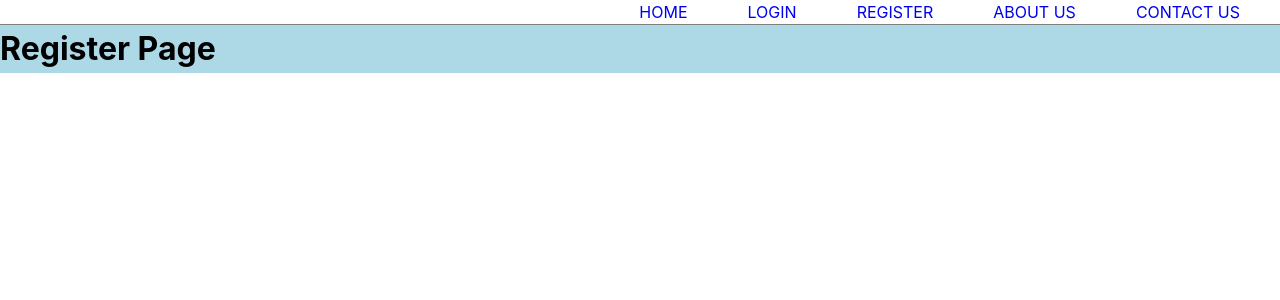
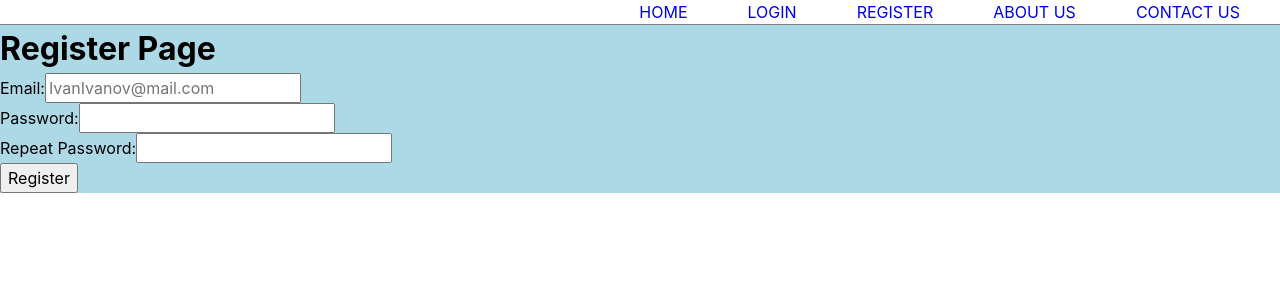
Before and after one commit to Marian9364/VIntage-Army, a React (Create React App) app: page /register in a window 1280 px wide. Shown: the top 300 px of the page. Built offline with nearby package versions, Linux system fonts and the light colour scheme; a web font is replaced by a local one.

Commit message:
register page configurations
register page form added

```diff
--- a/src/components/header/Header.js
+++ b/src/components/header/Header.js
@@ -4,7 +4,7 @@ import styles from "./Header.module.css";
 import "../../reset.css"
 
 export const Header = () => {
-    return (<navbar>
+    return (<nav>
     <ul className={styles.header} role="list">
         <li className={styles.headerLinks}><Link to="/" className={`${styles.headerLinkElement} ${styles.home}`}>Home</Link></li>
         <li className={styles.headerLinks}><Link to="/login" className={styles.headerLinkElement}>Login</Link></li>
@@ -12,6 +12,6 @@ export const Header = () => {
         <li className={styles.headerLinks}><Link to="/about" className={styles.headerLinkElement}>About Us</Link></li>
         <li className={styles.headerLinks}><Link to="/contact" className={styles.headerLinkElement}>Contact Us</Link></li>
     </ul>
-    </navbar>)
+    </nav>)
 
 }
--- a/src/components/register-page/RegisterPage.js
+++ b/src/components/register-page/RegisterPage.js
@@ -1,10 +1,64 @@
 
+import { useState, useRef, useEffect } from "react";
 import styles from "./RegisterPage.module.css";
 
 export function RegisterPage() {
+  const [values, setValues] = useState({
+    email: '',
+    password: '',
+    rePass: '',
+  });
+
+
+
+  const changeHandler = (e) => {
+    setValues(state => ({
+      ...state,
+      [e.target.name]: e.target.value}));
+  };
+
+  const submitHandler = (e) => {
+    e.preventDefault();
+    console.log(values);
+  }
   return (
     <div className={styles.mainWrapper}>
         <h1>Register Page</h1>
+
+        <form onSubmit={submitHandler}>
+        <div>
+          <label htmlFor="email">Email:</label>
+          <input
+          id="email"
+          type="email"
+          name="email"
+          value={values.email}
+          placeholder="IvanIvanov@mail.com"
+          onChange={changeHandler}
+           />
+          </div>
+          <div>
+            <label htmlFor="password">Password:</label>
+            <input
+            id="password"
+            type="password"
+            name="password"
+            value={values.password}
+            onChange={changeHandler} />
+          </div>
+          <div>
+            <label htmlFor="rePass">Repeat Password:</label>
+            <input
+            id="rePass"
+            type="password"
+            name="rePass"
+            value={values.rePass}
+            onChange={changeHandler} />
+          </div>
+          <div>
+            <button type="submit" onSubmit={changeHandler}>Register</button>
+          </div>
+        </form>
     </div>
   );
 }
```
Also changed, not shown: 1 other file (tests, documents, lock files or other folders).
